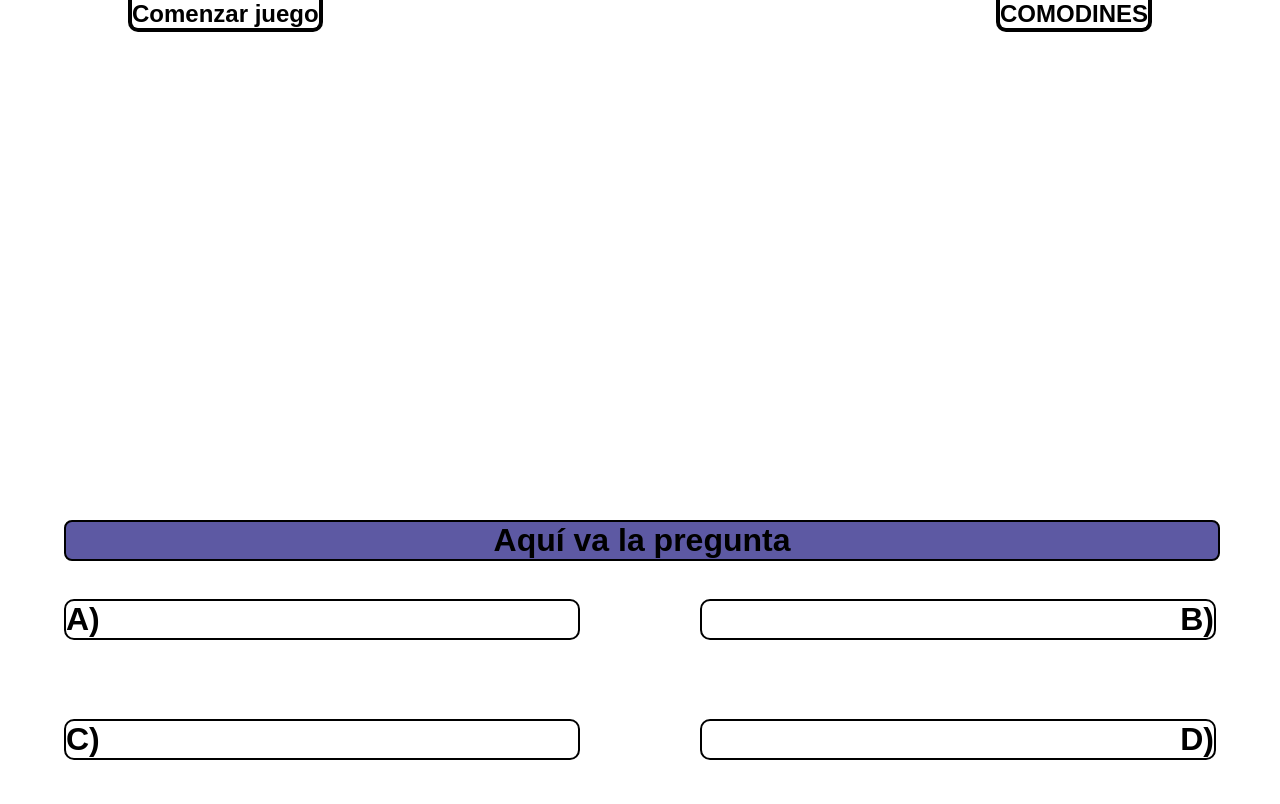
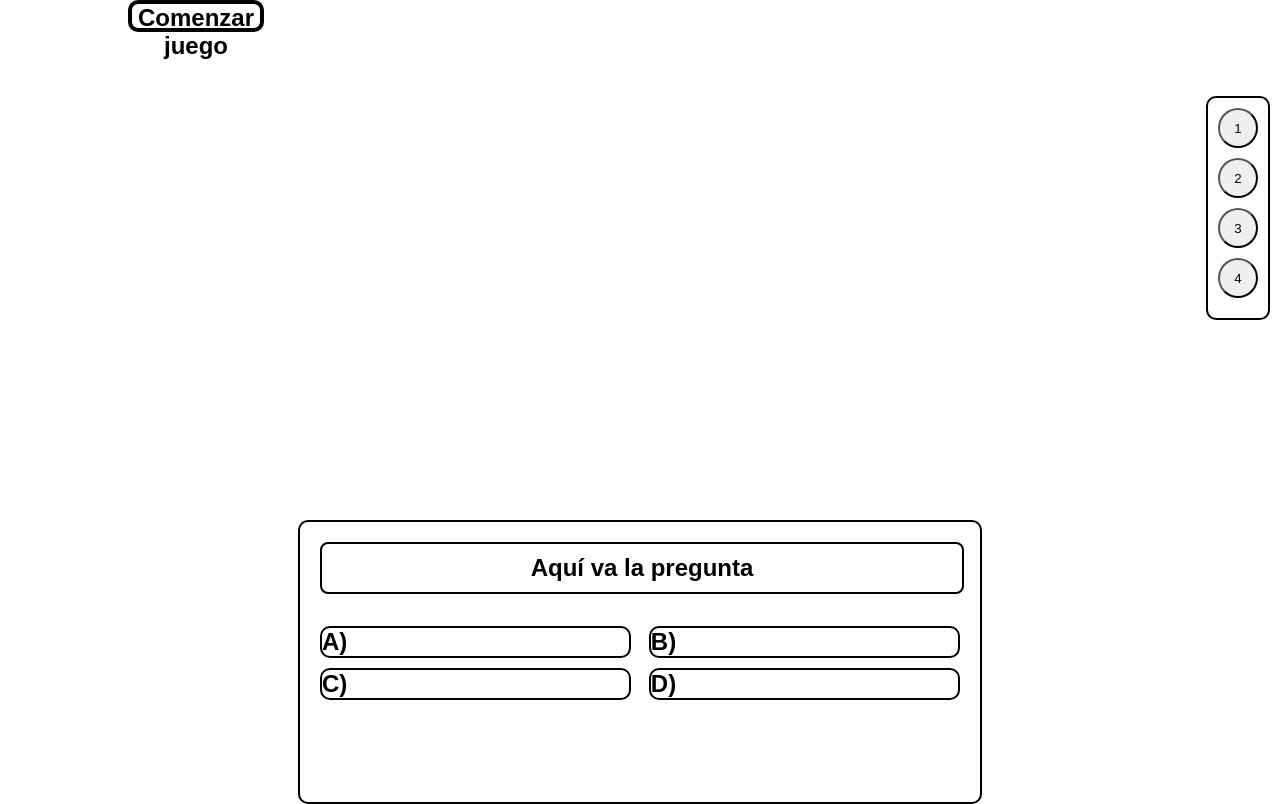
Before and after one commit to iByN8/MillonarioKaneki, a plain HTML site: page millonario.html in a window 1280 px wide. Drawn offline with Linux system fonts and the light colour scheme.

Commit message:
Plantilla base

```diff
--- a/estilos.css
+++ b/estilos.css
@@ -5,70 +5,99 @@ body{
 }
 
 #pregunta{
-	width: 90%;
+	width: 100%;
+	height: 20%;
+	border: 2px solid #000000;
+	border-radius: 8px;
+	font: bold 1em sans-serif;
+	color: #000000;
+	text-align:center;
+	margin-bottom: 5%;
+}
+.pregunta{
+	justify-content: center;
+    align-items: center;
+	display: flex;
+}
+.panel_conjunto {
     position: absolute;
     top: 65%;
-	left: 5%;
+    left: 50%;
+    transform: translateX(-50%);
     border: 2px solid #000000;
-	border-radius: 8px;
-	background: #5d59a3;
-	font: bold 2em sans-serif;
+    border-radius: 10px;
+    padding: 20px;
+    font: bold 1.5em sans-serif;
     color: #000000;
-	text-align:center;
+    text-align: center;
+    width: 50%;
+    height: 30%;
+    display: flex;
+    flex-direction: column;
 }
 
-.respuesta{
-	position:absolute;
-	width:40%;
-	font: bold 2em sans-serif;
-	color:#000000;
+
+.respuesta_group {
+    display: flex;
+    justify-content: space-between;
+	margin-bottom: 10px;
 }
 
-.rizq{
+.respuesta {
+    width: 48%;
+}
+
+.rizq {
     left: 0;
     border: 2px solid #000000;
     border-top-left-radius: 10px;
     border-bottom-left-radius: 10px;
     border-top-right-radius: 10px;
     border-bottom-right-radius: 10px;
+	text-align: left;
 }
 
-.rder{
+.rder {
     right: 0;
     border: 2px solid #000000;
     border-top-right-radius: 10px;
     border-bottom-right-radius: 10px;
     border-top-left-radius: 10px;
     border-bottom-left-radius: 10px;
-	text-align:right;
-}
-
-#resp1,#resp2{
-	bottom: 20%;
-}
-
-#resp1,#resp3{
-	left: 5%;
-}
-
-#resp2,#resp4{
-	right: 5%;
-}
-#resp3,#resp4{
-	bottom: 5%;
+    text-align: left;
 }
 
 .panel_sup {
     position: absolute;
-    top: 0;
+    border-top: 4px solid #000000;
     border-left: 4px solid #000000;
     border-bottom: 4px solid #000000;
     border-right: 4px solid #000000;
     font: bold 1.5em sans-serif;
     color: #000000;
     text-align: center;
+    border-top-right-radius: 10px;
     border-bottom-right-radius: 10px;
+    border-top-left-radius: 10px;
     border-bottom-left-radius: 10px;
+    width: 10%;
+    height: 3%;
+}
+
+.panel_lat {
+    position: absolute;
+    margin-top: 10%;
+    right: 0;
+    transform: translateY(-50%);
+    border: 2px solid #000000;
+    border-radius: 10px;
+    font: bold 1.5em sans-serif;
+    color: #000000;
+    text-align: center;
+    display: flex;
+    flex-direction: column;
+    justify-content: center;
+    padding: 10px;
 }
 
 .panel_sup span {
@@ -76,10 +105,23 @@ body{
     padding: 10px;
 }
 
-#iniciar{
-	left:10%;
+#iniciar {
+    left: 10%;
 }
 
-#wrap_premio{
-	right:10%;
+#panel_comodin {
+    position: absolute;
+    top: 10%;
+    right: 10px;
+    transform: translateY(-50%);
+    display: flex;
+    flex-direction: column;
+    align-items: center;
 }
+
+.comodin {
+    width: 40px;
+    height: 40px;
+    border-radius: 50%;
+    margin-bottom: 10px;
+}
--- a/millonario.html
+++ b/millonario.html
@@ -7,14 +7,25 @@
 <script src="script.js"></script>
 </head>
 <body>
-
-	<section id="pregunta">Aquí va la pregunta</section>
-	<section id="resp1" class="respuesta rizq" onclick="if(confirm('¿Es A) tu Respuesta final?'))revisa_si_correcta('R1');">A)<span id="R1"></span></section>
-	<section id="resp2" class="respuesta rder" onclick="if(confirm('¿Es B) tu Respuesta final?'))revisa_si_correcta('R2');">B)<span id="R2"></span></section>
-	<section id="resp3" class="respuesta rizq" onclick="if(confirm('¿Es C) tu Respuesta final?'))revisa_si_correcta('R3');">C)<span id="R3"></span></section>
-	<section id="resp4" class="respuesta rder" onclick="if(confirm('¿Es D) tu Respuesta final?'))revisa_si_correcta('R4');">D)<span id="R4"></span></section>
-	<div id="iniciar" class="panel_sup" onclick="inicializa_juego();">Comenzar juego</div>
-	<div id="wrap_premio" class="panel_sup">COMODINES</div>
-
+    <div id="panel_pregunta_respuestas" class="panel_conjunto">
+        <div id="pregunta" class="pregunta">Aquí va la pregunta</div>
+        <div id="respuestas">
+            <div class="respuesta_group">
+                <section class="respuesta rizq" onclick="pregunta1()">A)<span id="R1"></span></section>
+                <section class="respuesta rder" onclick="pregunta2()">B)<span id="R2"></span></section>
+            </div>
+            <div class="respuesta_group">
+                <section class="respuesta rizq" onclick="pregunta3()">C)<span id="R3"></span></section>
+                <section class="respuesta rder" onclick="pregunta4()">D)<span id="R4"></span></section>
+            </div>
+        </div>
+    </div>
+    <div id="iniciar" class="panel_sup" onclick="inicializa_juego()">Comenzar juego</div>
+    <div id="panel_comodin" class="panel_lat">
+        <button class="comodin" onclick="usarComodin()">1</button>
+        <button class="comodin" onclick="usarComodin()">2</button>
+        <button class="comodin" onclick="usarComodin()">3</button>
+        <button class="comodin" onclick="usarComodin()">4</button>
+    </div>
 </body>
 </html>
--- a/script.js
+++ b/script.js
@@ -78,6 +78,16 @@ function revisa_si_correcta(r){
 
 function inicializa_juego(){
     document.getElementById("iniciar").style.visibility = false;
-    pregunta_actual=0;
-    cambia_pregunta();
 };
+
+function pregunta1(){
+    document.getElementById("resp1").style.backgroundColor = "red";
+}
+
+function pregunta2(){
+    document.getElementById("resp2").style.backgroundColor = "green";
+}
+
+function pregunta3(){
+    document.getElementById("resp3").style.filter = "grayscale(75%)"
+}
```
Also changed, not shown: jquery-1.10.1.min.js (deleted), preguntas.txt. Lines whose indentation alone changed are shown as unchanged.
